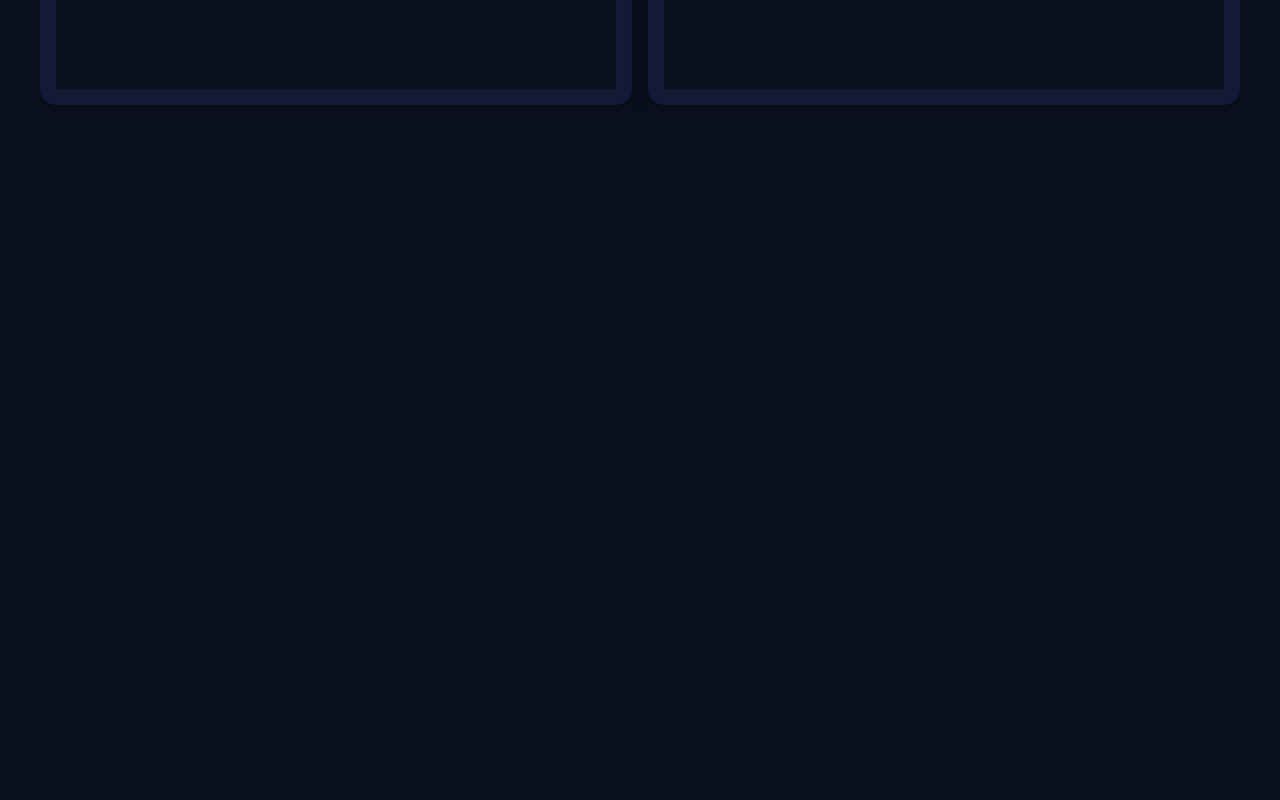
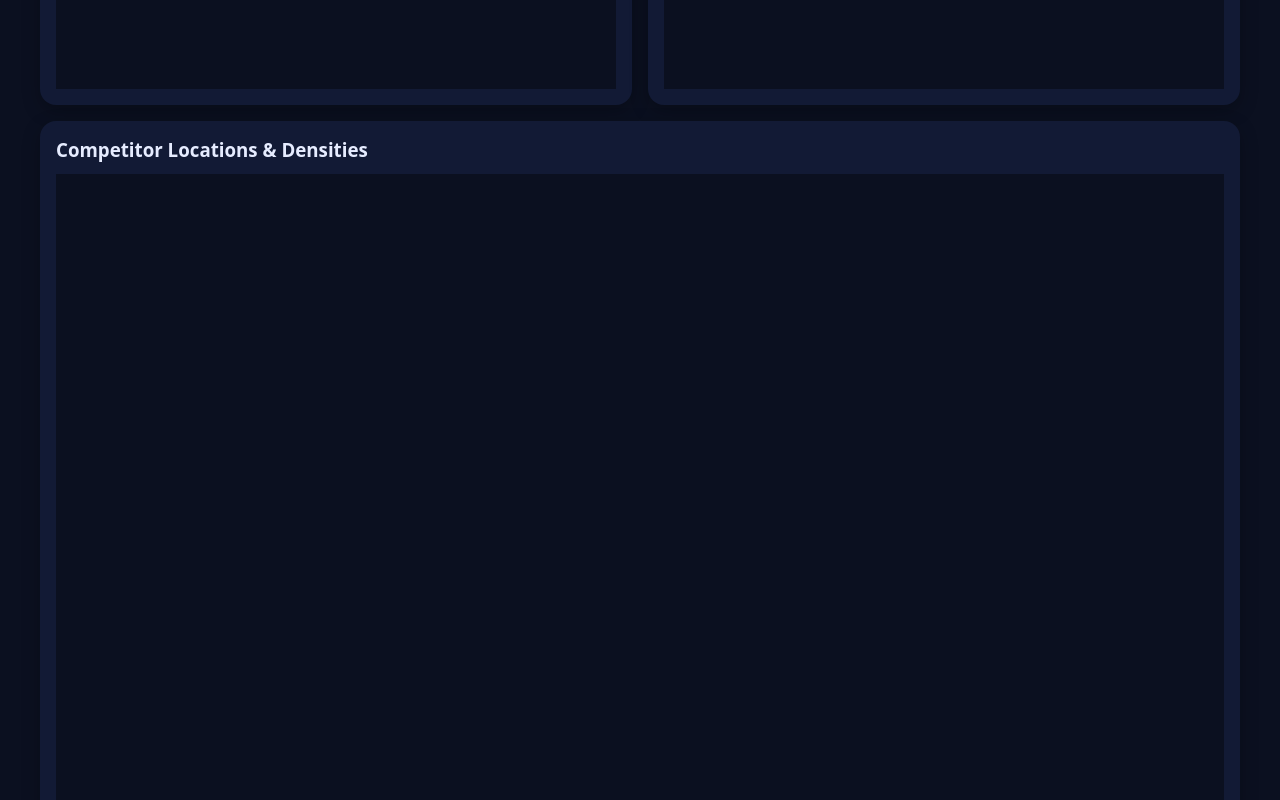
Before and after one commit to canokten/competitor-report-public, a plain HTML site: page index.html in a window 1280 px wide. Shown: the part 460-1260 px from the top of the page. Drawn offline with Linux system fonts and the light colour scheme.

Commit message:
Update index.html

```diff
--- a/index.html
+++ b/index.html
@@ -10,7 +10,7 @@
     .wrap { max-width: 1200px; margin: 0 auto; padding: 24px; }
     h1 { margin: 0 0 6px; }
     .muted { color: var(--muted); font-size: 13px; margin-bottom: 18px; }
-    .card { background:var(--card); border-radius:16px; padding:16px; box-shadow:0 6px 18px rgba(0,0,0,.25); display:flex; flex-direction:column; }
+    .card { background:var(--card); border-radius:16px; padding:16px; box-shadow:0 6px 18px rgba(0,0,0,.25); display:flex; flex-direction:column; box-sizing: border-box; }
     .small { font-size:12px; color:var(--muted); }
 
     /* KPIs */
@@ -19,19 +19,19 @@
     .kpi h4 { margin:0 0 6px; font-weight:600; }
     .kpi .stat { font-size:24px; font-weight:700; }
 
-    /* Dashboard grid */
+    /* Dashboard grid — let rows size to content */
     .grid{
       display:grid;
       gap:16px;
-      grid-template-columns: repeat(2, minmax(0, 1fr));
-      grid-auto-rows: 1px !important;   /* critical for pixel-based spanning */
+      grid-template-columns: repeat(2, minmax(0, 1fr)); /* two columns */
+      grid-auto-rows: auto;            /* <- key: rows size to card height */
+      grid-auto-flow: row dense;       /* fills any holes when items span 2 cols */
       align-items: stretch;
     }
-    .card, .frame { box-sizing: border-box; }  /* keeps heights predictable */
     @media (max-width: 979px){
       .grid { grid-template-columns: 1fr; } /* collapse on mobile */
     }
-    .frame { width:100%; border:0; background:var(--bg); flex:1 1 auto; }
+    .frame { width:100%; border:0; background:var(--bg); flex:1 1 auto; box-sizing: border-box; }
   </style>
 </head>
 <body>
@@ -84,26 +84,20 @@
     for (const d of cfg.dashboards) {
       const spanCols = toInt(d.spanCols, 1);
       const factor   = toNum(d.heightFactor, 1);
-      const pixels   = Math.max(1, Math.round(unitPx * factor));  // target visual height
+      const pixels   = Math.max(1, Math.round(unitPx * factor));  // target height
 
       const card = document.createElement('div');
       card.className = 'card';
       card.style.gridColumn = `span ${spanCols}`;
-      card.style.height = `${pixels}px`;          // visual height (border-box)
+      card.style.height = `${pixels}px`;   // let auto-rows size the grid to this
 
       const containerId = `c_${d.id}`;
       card.innerHTML = `
         <h3 style="margin:0 0 12px">${d.title}</h3>
         <div id="${containerId}" class="frame" style="height:100%"></div>
       `;
-
       grid.appendChild(card);
-
-      // Measure actual rendered height (accounts for padding/header/fonts)
-      const actual = Math.ceil(card.getBoundingClientRect().height);
-      card.style.gridRowEnd = `span ${actual}`;   // rows are 1px; span exact pixels
-
-      cards.push({ d, containerId, card });
+      cards.push({ d, containerId });
     }
 
     // Embed Databricks dashboards
@@ -136,21 +130,9 @@
       }
     }
 
-    // Render sequentially
-    for (const { d, containerId, card } of cards) {
+    for (const { d, containerId } of cards) {
       await renderDashboard(d, containerId);
-      // Re-span once more in case fonts/layout shift slightly after load
-      const actual = Math.ceil(card.getBoundingClientRect().height);
-      card.style.gridRowEnd = `span ${actual}`;
     }
-
-    // If you want to be extra safe on window resize:
-    window.addEventListener('resize', () => {
-      for (const { card } of cards) {
-        const actual = Math.ceil(card.getBoundingClientRect().height);
-        card.style.gridRowEnd = `span ${actual}`;
-      }
-    });
   </script>
 </body>
 </html>
```
